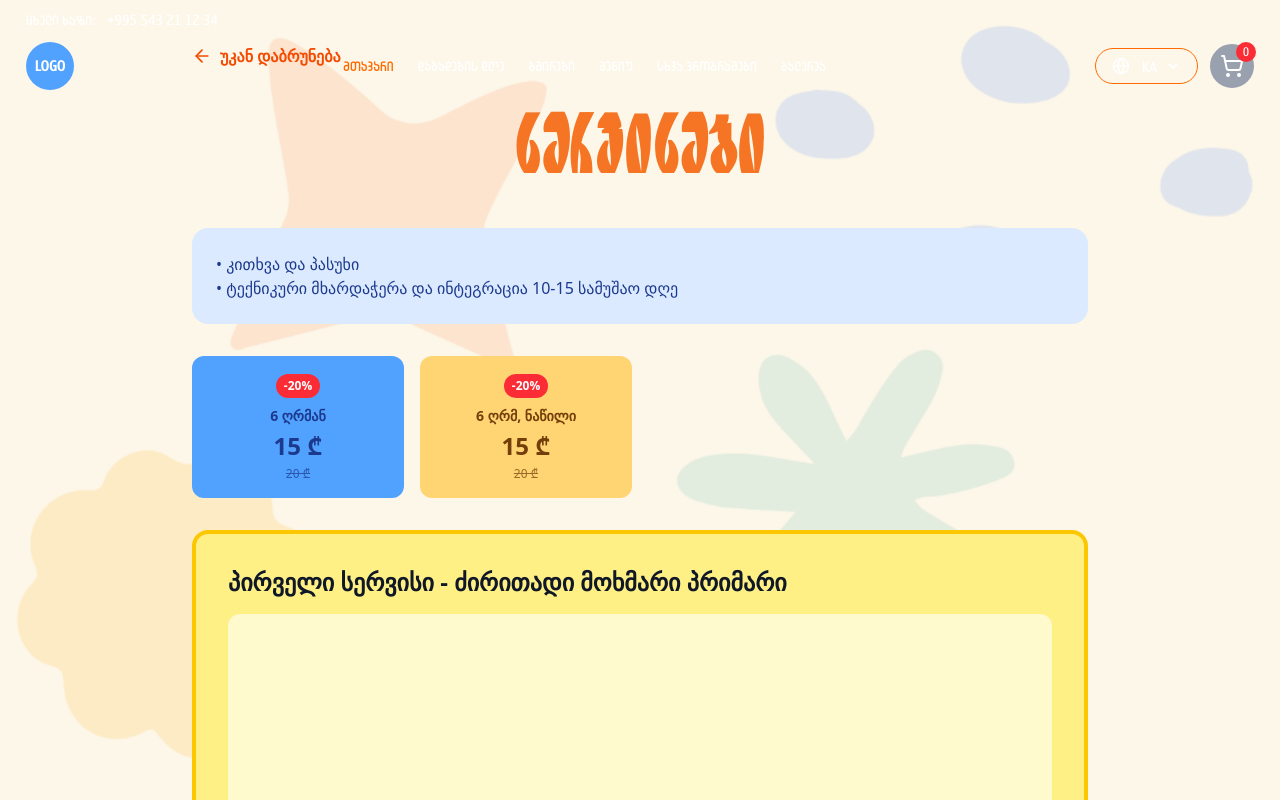
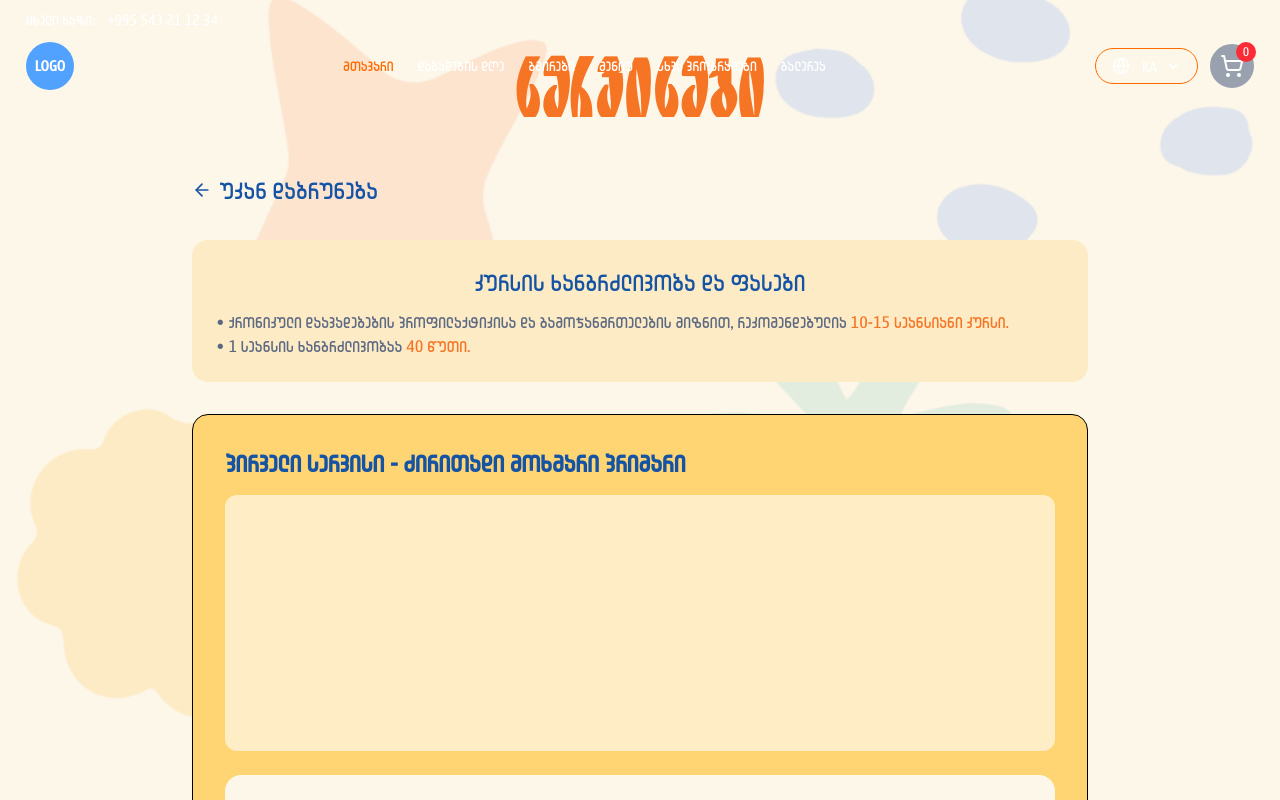
Before and after one commit to Davmike/donaldo, a React (Vite) app: page / in a window 1280 px wide. Both pictures are taken after a click on the element 346 px from the left and 2104 px from the top of the page. Shown: the part 1704-2504 px from the top of the page. Built offline with nearby package versions, Linux system fonts and the light colour scheme.

Commit message:
feat: add services mobile

```diff
--- a/src/Components/Services.tsx
+++ b/src/Components/Services.tsx
@@ -165,34 +165,41 @@ function Services() {
 
     if (selectedService) {
         return (
-            <section className="min-h-screen w-full px-4 py-8 md:py-16">
+            <section className="min-h-screen w-full px-4 py-8 md:py-16 text-guge">
                 <div className="max-w-4xl mx-auto">
+                    <h1 className="text-ashesha text-[64px] font-bold text-[#F67524] mb-8 text-center">
+                        servisebi
+                    </h1>
                     <button
                         onClick={handleBack}
-                        className="flex items-center gap-2 text-orange-600 font-semibold mb-8 hover:text-orange-700 transition-colors"
+                        className="flex items-center gap-2 text-[#1554A4] text-[24px] font-normal mb-8 hover:text-orange-700 transition-colors"
                     >
                         <ArrowLeft size={20} />
                         უკან დაბრუნება
                     </button>
-
-                    <h1 className="text-ashesha text-[64px] font-bold text-[#F67524] mb-8 text-center">
-                        servisebi
-                    </h1>
-
-                    <div className="bg-blue-100 rounded-2xl p-4 md:p-6 mb-8">
-                        <p className="text-blue-900 text-sm md:text-base">
-                            • კითხვა და პასუხი <br />
-                            • ტექნიკური მხარდაჭერა და ინტეგრაცია 10-15 სამუშაო დღე
+                    <div className={`rounded-2xl p-4 md:p-6 mb-8 ${selectedService.color === 'yellow'
+                        ? 'bg-[#FDEBC5]'
+                        : 'bg-[#E0E4ED]'}`}>
+                        <h3 className='text-[#1554A4] text-[24px] text-center font-normal'>კურსის ხანგრძლივობა და ფასები</h3>
+                        <p className="text-[#5C6983] text-[16px] md:text-base mt-2.5">
+                            • ქრონიკული დაავადებების პროფილაქტიკისა და გამოჯანმრთელების მიზნით,  რეკომენდებულია <span className='text-[#F67524]'>10-15 სეანსიანი კურსი.</span>  <br />
+                            • 1 სეანსის ხანგრძლივობაა <span className='text-[#F67524]'>40 წუთი.</span>
                         </p>
                     </div>
 
-                    <div className="grid grid-cols-2 md:grid-cols-4 gap-4 mb-8">
+                    {/* <div
+                        className="mb-8 overflow-x-auto scrollbar-hide"
+                    >
+                        <div
+                            className="flex md:grid md:grid-cols-4 gap-4 px-1"
+                            style={{ scrollSnapType: "x mandatory" }}
+                        >
                             {selectedService.packages.map((pkg, idx) => (
                                 <div
                                     key={idx}
-                                className={`rounded-xl p-4 text-center ${pkg.color === 'yellow'
-                                    ? 'bg-[#FFD472] text-yellow-900'
-                                    : 'bg-blue-400 text-blue-900'
+                                    className={`min-w-[150px] md:min-w-0 flex-shrink-0 rounded-xl p-4 text-center scroll-snap-align-start ${pkg.color === "yellow"
+                                        ? "bg-[#FFD472] text-yellow-900"
+                                        : "bg-blue-400 text-blue-900"
                                         }`}
                                 >
                                     {pkg.discount && (
@@ -208,43 +215,51 @@ function Services() {
                                 </div>
                             ))}
                         </div>
+                    </div> */}
+
 
                     <div
-                        className={`rounded-2xl p-6 md:p-8 mb-8 border-4 ${selectedService.color === 'yellow'
-                            ? 'bg-yellow-200 border-yellow-400'
-                            : 'bg-blue-200 border-blue-400'
+                        className={`rounded-2xl p-6 md:p-8 mb-8 border border-black ${selectedService.color === 'yellow'
+                            ? 'bg-[#FFD472]'
+                            : 'bg-blue-200'
                             }`}
                     >
-                        <h2 className="text-xl md:text-2xl font-bold mb-4 text-gray-900">
+                        <h2 className="text-[24px] md:text-2xl font-bold mb-4 text-[#1554A4]">
                             {selectedService.details}
                         </h2>
 
                         <div className="w-full h-48 md:h-64 bg-white rounded-xl mb-6 opacity-60"></div>
-
-                        <h3 className="text-lg md:text-xl font-bold mb-4 text-gray-900">
+                        <div className='bg-[#FDF7E9] p-5 rounded-2xl'>
+                            <h3 className="text-lg md:text-xl font-bold mb-4 text-[#1554A4]">
                                 რა მოიცავს ეს სერვისი?
                             </h3>
 
-                        <p className="text-gray-700 mb-6 text-sm md:text-base">
+                            <p className="text-[#56687F] mb-6 text-[16px] md:text-base">
                                 {selectedService.faqAnswer}
                             </p>
 
                             <div className="grid grid-cols-1 md:grid-cols-2 gap-4 mb-8">
                                 {selectedService.benefits.map((benefit, idx) => (
-                                <div key={idx} className="flex items-start gap-3">
-                                    <Check size={20} className="text-green-600 flex-shrink-0 mt-1" />
-                                    <span className="text-gray-700 text-sm md:text-base">{benefit}</span>
+                                    <div key={idx} className="flex items-start gap-2">
+                                        <Check size={20} className="text-green-600 shrink-0 mt-1" />
+                                        <span className="text-[#56687F] text-[16px] md:text-base">{benefit}</span>
                                     </div>
                                 ))}
                             </div>
 
                             <div className="flex gap-4">
-                            <button className="flex-1 px-6 py-3 bg-white text-orange-600 font-bold rounded-full border-2 border-orange-600 hover:bg-orange-50 transition-colors">
+                                <button className={`flex-1 px-6 py-3 font-bold rounded-full border-2 hover:bg-orange-50 transition-colors ${selectedService.color === 'yellow'
+                                    ? 'text-[#F67524] border-[#F67524]'
+                                    : 'text-[#1554A4] border-[#1554A4]'}`}>
                                     უკან დაბრუნება
                                 </button>
-                            <button className="flex-1 px-6 py-3 bg-[#F67524] text-white font-bold rounded-full hover:bg-orange-600 transition-colors">
-                                გააქტივე
+                                <button className={`flex-1 px-6 py-3 text-white font-bold rounded-3xl hover:bg-orange-600 transition-colors border border-black ${selectedService.color === 'yellow'
+                                    ? 'bg-[#F67524'
+                                    : 'bg-[#1554A4]'
+                                    }`}>
+                                    დაჯავშნა
                                 </button>
+                            </div>
                         </div>
                     </div>
                 </div>
@@ -287,7 +302,7 @@ function Services() {
                             </p>
 
                             <button className={`w-full py-3 rounded-full font-bold text-white transition-all duration-300 hover:shadow-lg ${service.color === 'yellow'
-                                ? 'bg-[#F67524] hover:bg-orange-600'
+                                ? 'bg-[#FFD472] hover:bg-orange-600'
                                 : 'bg-blue-600 hover:bg-blue-700'
                                 }`}>
                                 {service.description}
@@ -336,7 +351,7 @@ function Services() {
                     <div className="flex items-center justify-between mt-6 gap-4">
                         <button
                             onClick={handlePrev}
-                            className="flex-shrink-0 p-3 bg-white rounded-full shadow-lg hover:shadow-xl transition-shadow border-2 border-gray-200"
+                            className="shrink-0 p-3 bg-white rounded-full shadow-lg hover:shadow-xl transition-shadow border-2 border-gray-200"
                         >
                             <ChevronLeft size={24} className="text-gray-700" />
                         </button>
@@ -348,6 +363,7 @@ function Services() {
                                     onClick={() => setCurrentSlide(idx)}
                                     className={`w-3 h-3 rounded-full transition-all ${idx === currentSlide ? 'bg-[#F67524] w-8' : 'bg-gray-300'
                                         }`}
+
                                 />
                             ))}
                         </div>
```
Lines whose indentation alone changed are shown as unchanged.
